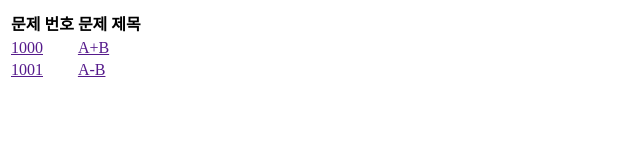
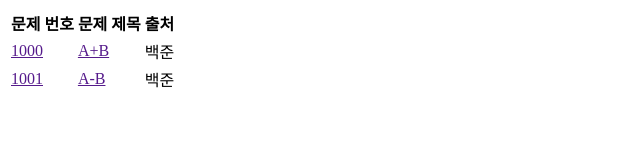
Before and after one commit to arty0928/Algorithmic-Troubleshooting-Site, a plain HTML site: page problem.html in a window 1280 px wide. Shown: the whole page, without its empty margins (0-640 px from the left). Drawn offline with Linux system fonts and the light colour scheme.

Commit message:
problem structure

```diff
--- a/problem.html
+++ b/problem.html
@@ -10,6 +10,7 @@
                     <tr>
                         <th>문제 번호</th>
                         <th>문제 제목</th>
+                        <th>출처</th>
                     </tr>
                 </thead>
                 <tbody>
@@ -20,6 +21,9 @@
                         <td>
                             <a href="">A+B</a>
                         </td>
+                        <td>
+                            백준
+                        </td>
                     </tr>
                     <tr>
                         <td>
@@ -28,6 +32,9 @@
                         <td>
                             <a href="">A-B</a>
                         </td>
+                        <td>
+                            백준
+                        </td>
                     </tr>
                 </tbody>
             </table>
```
